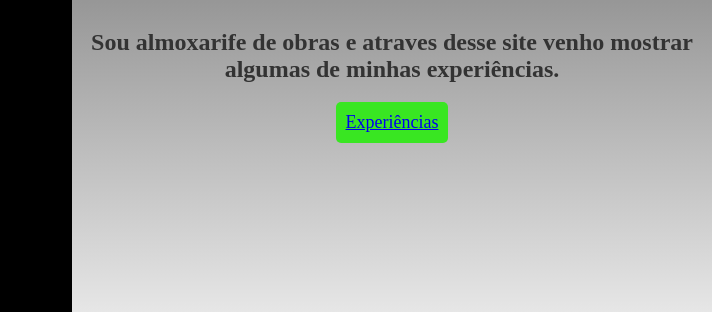
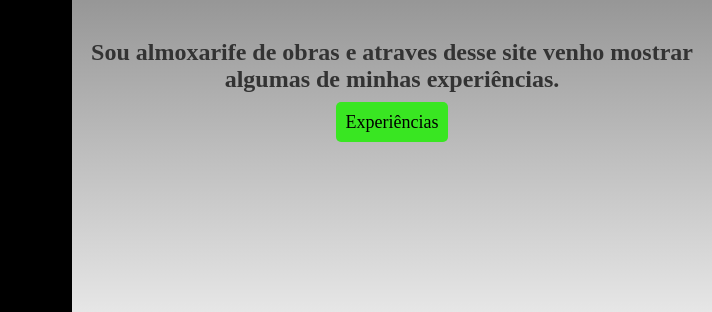
Before and after one commit to Brendontech/apresenta-o, a plain HTML site: page index.html in a window 1280 px wide. Shown: the part 391-703 px from the top of the page, 568-1280 px from the left. Drawn offline with Linux system fonts and the light colour scheme.

Commit message:
terceiro

```diff
--- a/index.html
+++ b/index.html
@@ -30,11 +30,7 @@
                 <h2>Sou almoxarife de obras e atraves desse site venho mostrar algumas de minhas experiências.</h2>
             </h1>
             <div class="acesso1">
-                <button>
-                    <a href="experiencias.html">
-
-                    Experiências</button>
-                </a>
+                <a href="experiencias.html"> Experiências</a>
             </div>
         </div>
     </div>
--- a/src/css/style.css
+++ b/src/css/style.css
@@ -76,7 +76,7 @@ html {
     /* Adicione uma cor ao texto */
 }
 /* estilo para botão de experiências*/
-.acesso1 button{
+.acesso1 a{
     padding: 10px;
     border-radius: 5px;
     border: none;
@@ -84,4 +84,6 @@ html {
     cursor: pointer;
     font-size: large;
     font-family: 'EB Garamond', serif;
+    text-decoration: none;
+    color: black;
 }
```
